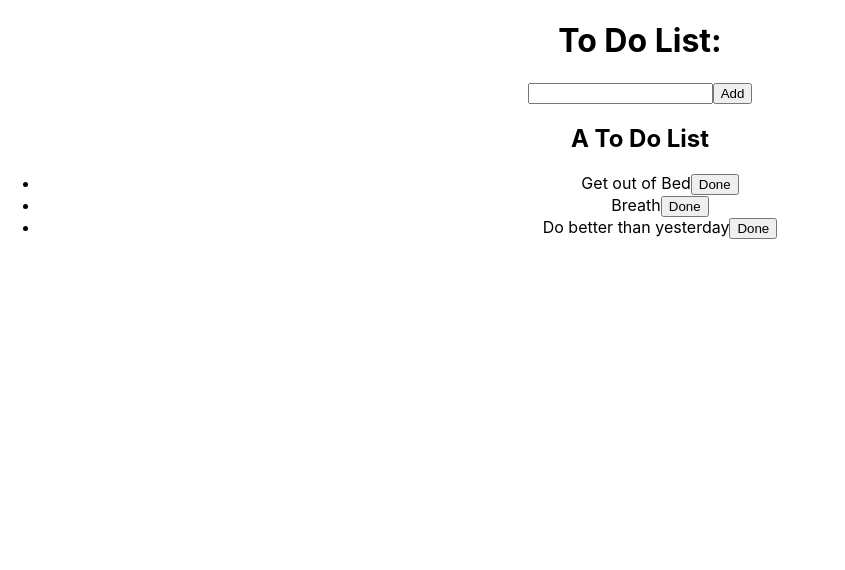
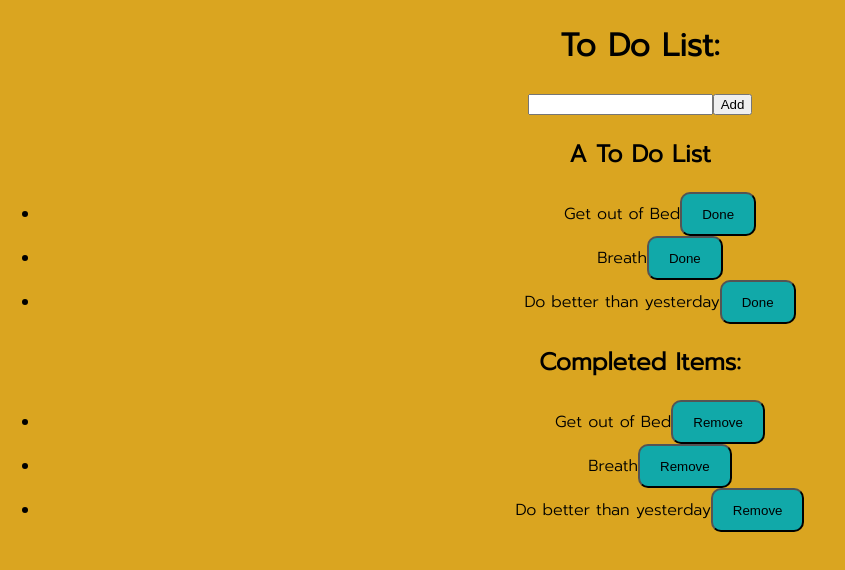
Before and after one commit to jeanette613/Todo-List, a React (Create React App) app: page / in a window 1280 px wide. Shown: the top 570 px of the page, without its empty margins (0-845 px from the left). Built offline with nearby package versions, Linux system fonts and the light colour scheme.

Commit message:
addded css and new item funtion

```diff
--- a/public/index.html
+++ b/public/index.html
@@ -1,14 +1,15 @@
 <!DOCTYPE html>
 <html lang="en">
+
 <head>
   <meta charset="utf-8" />
   <link rel="icon" href="%PUBLIC_URL%/favicon.ico" />
+  <style>
+    @import url('https://fonts.googleapis.com/css2?family=Barlow+Condensed&family=Prompt:wght@300&display=swap');
+  </style>
   <meta name="viewport" content="width=device-width, initial-scale=1" />
   <meta name="theme-color" content="#000000" />
-    <meta
-      name="description"
-      content="Web site created using create-react-app"
-    />
+  <meta name="description" content="Web site created using create-react-app" />
   <link rel="apple-touch-icon" href="%PUBLIC_URL%/logo192.png" />
   <!--
       manifest.json provides metadata used when your web app is installed on a
@@ -26,6 +27,7 @@
     -->
   <title>React App</title>
 </head>
+
 <body>
   <noscript>You need to enable JavaScript to run this app.</noscript>
   <div id="root"></div>
@@ -40,4 +42,5 @@
       To create a production bundle, use `npm run build` or `yarn build`.
     -->
 </body>
+
 </html>
--- a/src/App.js
+++ b/src/App.js
@@ -1,21 +1,36 @@
 import React from "react";
 import { useState } from "react";
-import './App.css';
 import CompletedList from "./components/CompletedList";
 import ListItem from "./components/ListItem";
 import ToDoInput from "./components/ToDoInput";
 import ToDoList from "./components/ToDoList";
 import toDoData from "./data";
+import "./style.css";
 
 export default function App() {
+
+  //define and set state for each list we will resturn
   const [toDoItems, editToDoItems] = useState(toDoData);
+  //This starts with empty array!
+  const [doneItems, editDoneItems] = useState([]);
+
+  //need to define function to move array AND spread in previous items with new entries
+  const addItem = (item) => {
+    editToDoItems([{ title: item }, ...toDoItems]);
+  };
+
+  const movetoCompl = (item) => {
+    const arr = [item, ...doneItems];
+    editDoneItems(arr)
+  };
 
 
   return (
     <div className="App">
       <h1>To Do List:</h1>
-      <ToDoInput />
+      <ToDoInput handleAdd={addItem} />
       <ToDoList toDoLists={toDoItems} />
+      <CompletedList doneList={toDoItems} />
 
     </div>
   );
--- a/src/components/CompletedList.js
+++ b/src/components/CompletedList.js
@@ -1,5 +1,20 @@
-//compiling when "completed"
+import ListItem from "./ListItem";
 
-export default function CompletedList(props) {
-    return <h1>Completed List</h1>
+const CompletedList = ({ doneList, remove }) => {
+    return (
+        <>
+            <h2>Completed Items:</h2>
+            <ul>
+                {doneList.map((item, idx) => (
+                    <ListItem key={item.key} data={item} label={"Remove"} />
+                ))}
+            </ul>
+
+        </>
+    );
+
 };
+
+//https://reactjs.org/docs/faq-functions.html}
+//https://upmostly.com/tutorials/react-onclick-event-handling-with-examples}
+export default CompletedList;
--- a/src/index.css
+++ /dev/null
@@ -1,13 +0,0 @@
-body {
-  margin: 0;
-  font-family: -apple-system, BlinkMacSystemFont, 'Segoe UI', 'Roboto', 'Oxygen',
-    'Ubuntu', 'Cantarell', 'Fira Sans', 'Droid Sans', 'Helvetica Neue',
-    sans-serif;
-  -webkit-font-smoothing: antialiased;
-  -moz-osx-font-smoothing: grayscale;
-}
-
-code {
-  font-family: source-code-pro, Menlo, Monaco, Consolas, 'Courier New',
-    monospace;
-}
--- a/src/index.js
+++ b/src/index.js
@@ -1,6 +1,5 @@
 import React from 'react';
 import ReactDOM from 'react-dom/client';
-import './index.css';
 import App from './App';
 
 const root = ReactDOM.createRoot(document.getElementById('root'));
--- /dev/null
+++ b/src/style.css
@@ -0,0 +1,23 @@
+html {
+  text-align: center;
+  background-color: goldenrod
+}
+
+button {
+  line-height: 2px;
+  border-radius: 10px;
+  background-color: rgb(17, 169, 169);
+  height: 35px;
+  padding: 20px
+}
+
+body {
+  margin: 0;
+  font-family: 'Barlow Condensed', sans-serif;
+  font-family: 'Prompt', sans-serif;
+}
+
+code {
+  font-family: source-code-pro, Menlo, Monaco, Consolas, 'Courier New',
+    monospace;
+}
```
Lines whose indentation alone changed are shown as unchanged.
